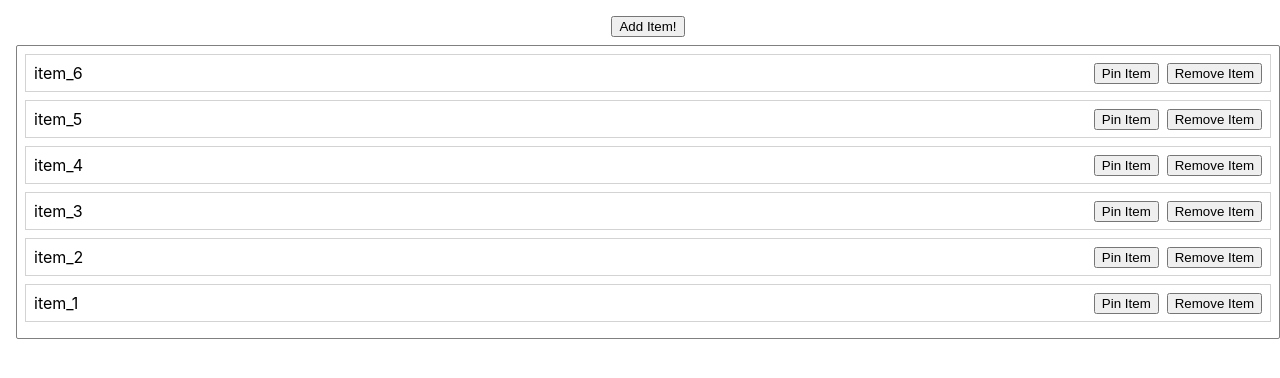
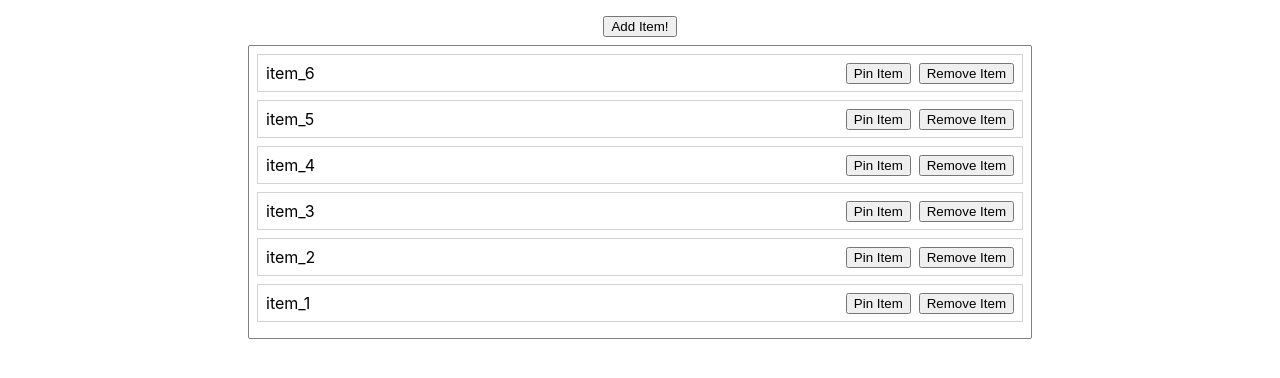
Before and after one commit to imptrx/react-sortable-list, a React (Create React App) app: page / in a window 1280 px wide. Shown: the top 378 px of the page. Built offline with nearby package versions, Linux system fonts and the light colour scheme.

Commit message:
💄Minor styling updates

```diff
--- a/src/Containers/App.js
+++ b/src/Containers/App.js
@@ -7,7 +7,8 @@ import Button from '../Components/Button';
 
 const Container = styled.div`
   padding: 8px;
-  width: 100%;
+  max-width: 50em;
+  margin: 0 auto;
 `;
 
 class App extends Component {
```
